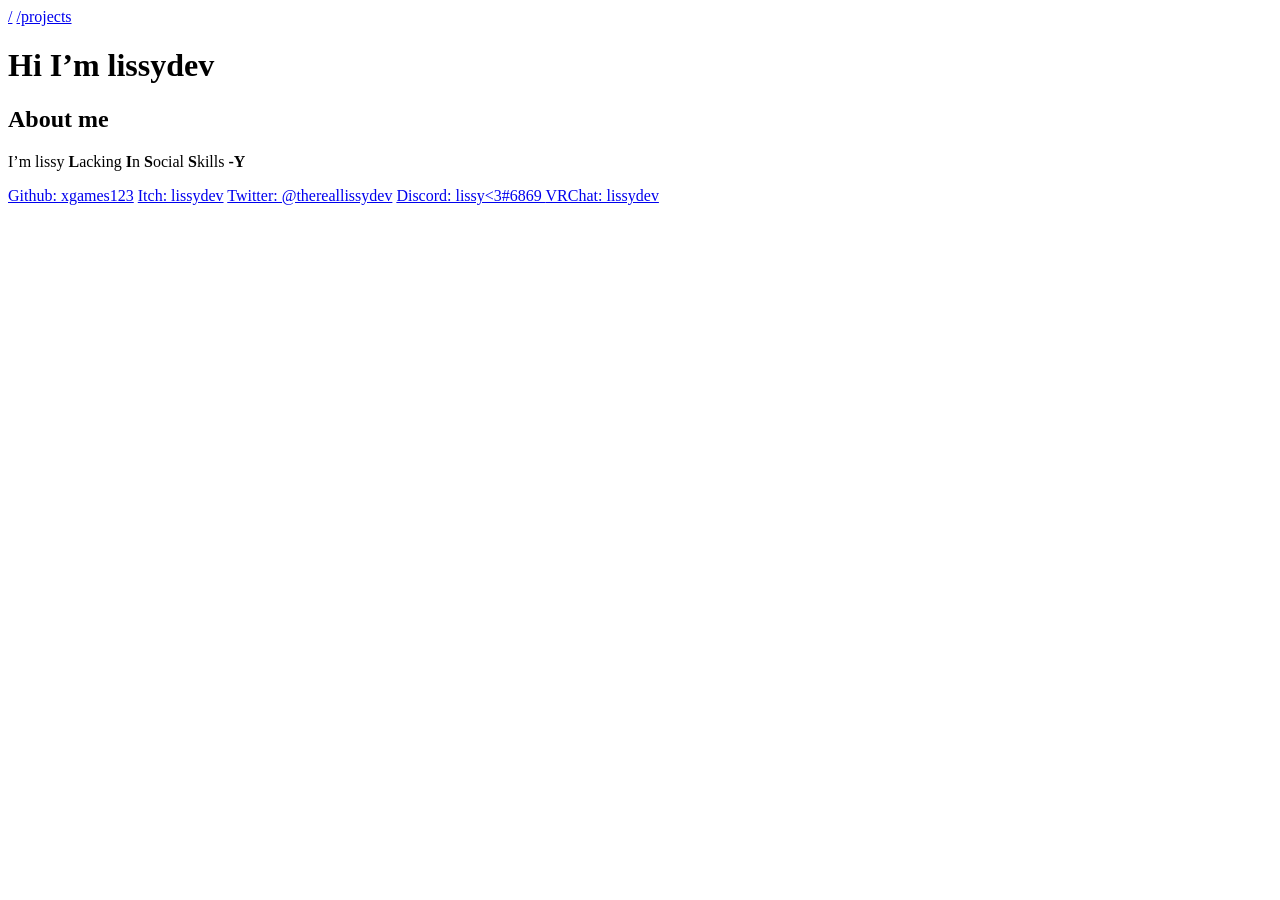
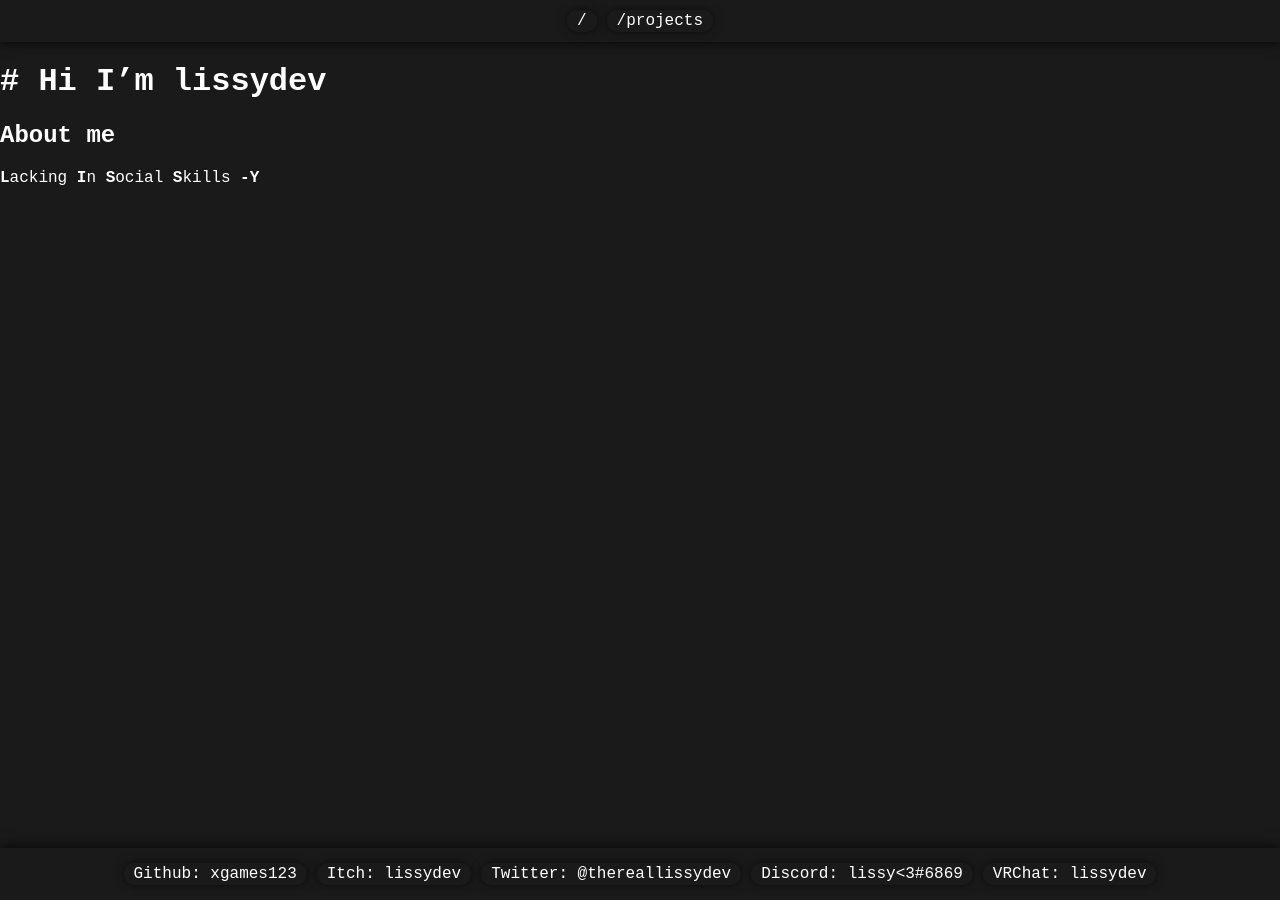
Before and after one commit to Xgames123/xgames123.github.io, a Jekyll site: the page built from index.md, in a window 1280 px wide. Built offline with Jekyll 4.4.1, drawn with Linux system fonts in a browser that asks for light colours; our own code applies the rules of GitHub Pages for plain Markdown files.

Commit message:
fixed css

```diff
--- a/_includes/head.html
+++ b/_includes/head.html
@@ -1,4 +1,4 @@
 <head>
-	<link rel="stylesheet" href="/assets/css/index.css">
+	<link rel="stylesheet" href="/assets/css/main.css">
 
 </head>
--- a/index.md
+++ b/index.md
@@ -5,4 +5,4 @@ layout: default
 # Hi I'm lissydev
 
 ## About me
-I'm lissy **L**acking **I**n **S**ocial **S**kills **-Y**
+**L**acking **I**n **S**ocial **S**kills **-Y**
```
Also changed, not shown: assets/css/main.css (renamed from assets/index.css).
